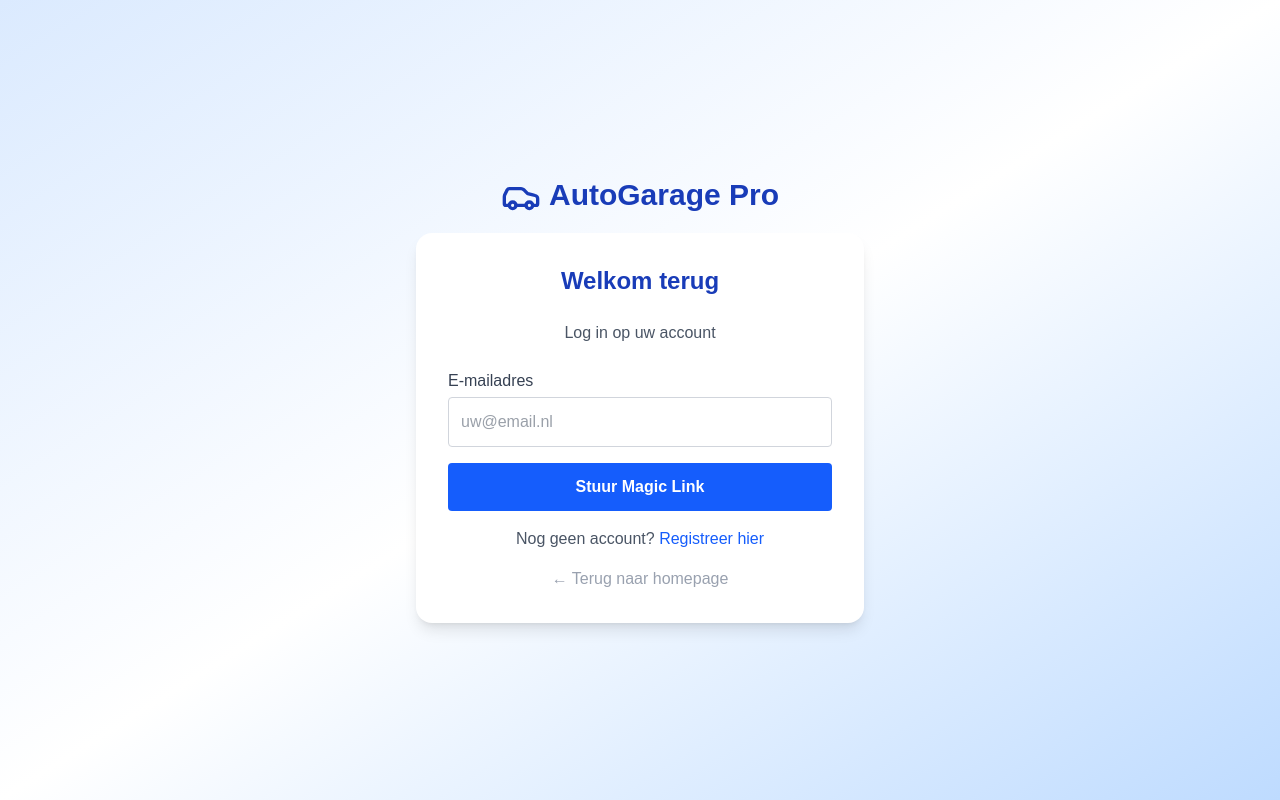
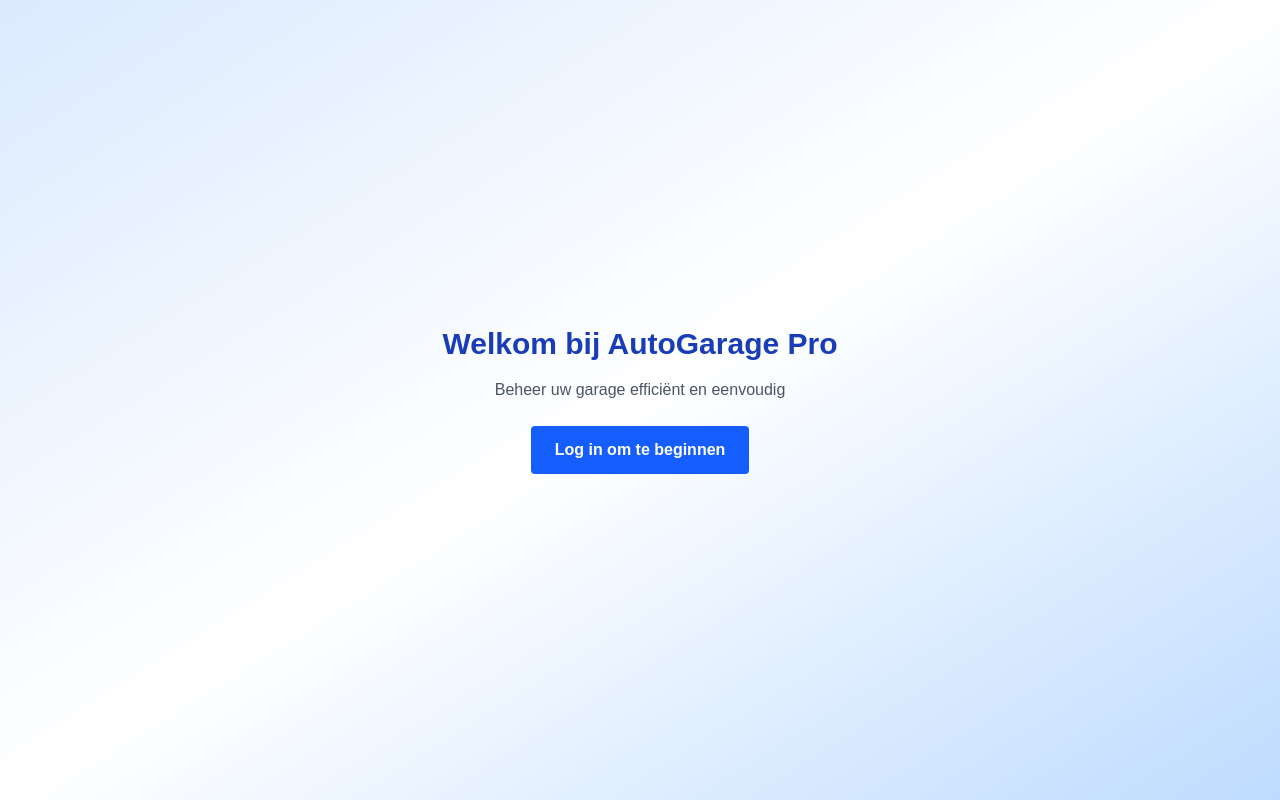
Before and after one commit to macaroniwithbees/garage-project, a Next.js app: page / in a window 1280 px wide. Built offline with nearby package versions, Linux system fonts and the light colour scheme; no server answers.

Commit message:
feat: fixing things up a lil

```diff
--- a/app/dashboard/page.tsx
+++ b/app/dashboard/page.tsx
@@ -30,7 +30,7 @@ export default function Dashboard() {
       alert("Fout bij uitloggen: " + error.message);
     } else {
       setUser(null);
-      router.push("/"); // terug naar home/login pagina
+      router.push("/"); // terug naar home pagina
     }
   };
 
--- /dev/null
+++ b/app/login/page.tsx
@@ -0,0 +1,26 @@
+"use client";
+import LoginForm from "@/components/LoginForm";
+import { useEffect } from "react";
+import { useRouter } from "next/navigation";
+import { supabase } from "@/lib/supabaseClient";
+import { Car } from "lucide-react";
+
+export default function Login() {
+  const router = useRouter();
+
+  useEffect(() => {
+    supabase.auth.getSession().then(({ data }) => {
+      if (data.session) {
+        router.push("/dashboard");
+      }
+    });
+  }, [router]);
+
+  return (
+    <main className="min-h-screen bg-linear-to-br from-blue-100 via-white to-blue-200 flex flex-col items-center justify-center p-6">
+      <h1 className="text-3xl font-bold text-blue-800 mb-4"><Car className="inline mr-2" size={40} />AutoGarage Pro</h1>
+
+      <LoginForm />
+    </main>
+  );
+}
--- a/app/page.tsx
+++ b/app/page.tsx
@@ -1,26 +1,11 @@
-"use client";
-import LoginForm from "@/components/LoginForm";
-import { useEffect } from "react";
-import { useRouter } from "next/navigation";
-import { supabase } from "@/lib/supabaseClient";
-import { Car } from "lucide-react";
-
 export default function Home() {
-  const router = useRouter();
-
-  useEffect(() => {
-    supabase.auth.getSession().then(({ data }) => {
-      if (data.session) {
-        router.push("/dashboard");
-      }
-    });
-  }, [router]);
-
-  return (
-    <main className="min-h-screen bg-linear-to-br from-blue-100 via-white to-blue-200 flex flex-col items-center justify-center p-6">
-      <h1 className="text-3xl font-bold text-blue-800 mb-4"><Car className="inline mr-2" size={40} />AutoGarage Pro</h1>
-
-      <LoginForm />
-    </main>
-  );
+    return (
+        <main className="min-h-screen bg-linear-to-br from-blue-100 via-white to-blue-200 flex flex-col items-center justify-center p-6">
+            <h1 className="text-3xl font-bold text-blue-800 mb-4">Welkom bij AutoGarage Pro</h1>
+            <p className="text-gray-600 text-center mb-6">Beheer uw garage efficiënt en eenvoudig</p>
+            <a href="/login" className="px-6 py-3 bg-blue-600 text-white font-bold rounded hover:bg-blue-700 transition-colors">
+                Log in om te beginnen
+            </a>
+        </main>
+    );
 }
--- a/components/LoginForm.tsx
+++ b/components/LoginForm.tsx
@@ -55,7 +55,7 @@ export default function LoginForm() {
       </p>
 
       <p className="mt-4 text-center text-gray-400 hover:underline cursor-pointer">
-        &larr; Terug naar homepage
+        <a href="/">&larr; Terug naar homepage</a>
       </p>
     </div>
   );
```
